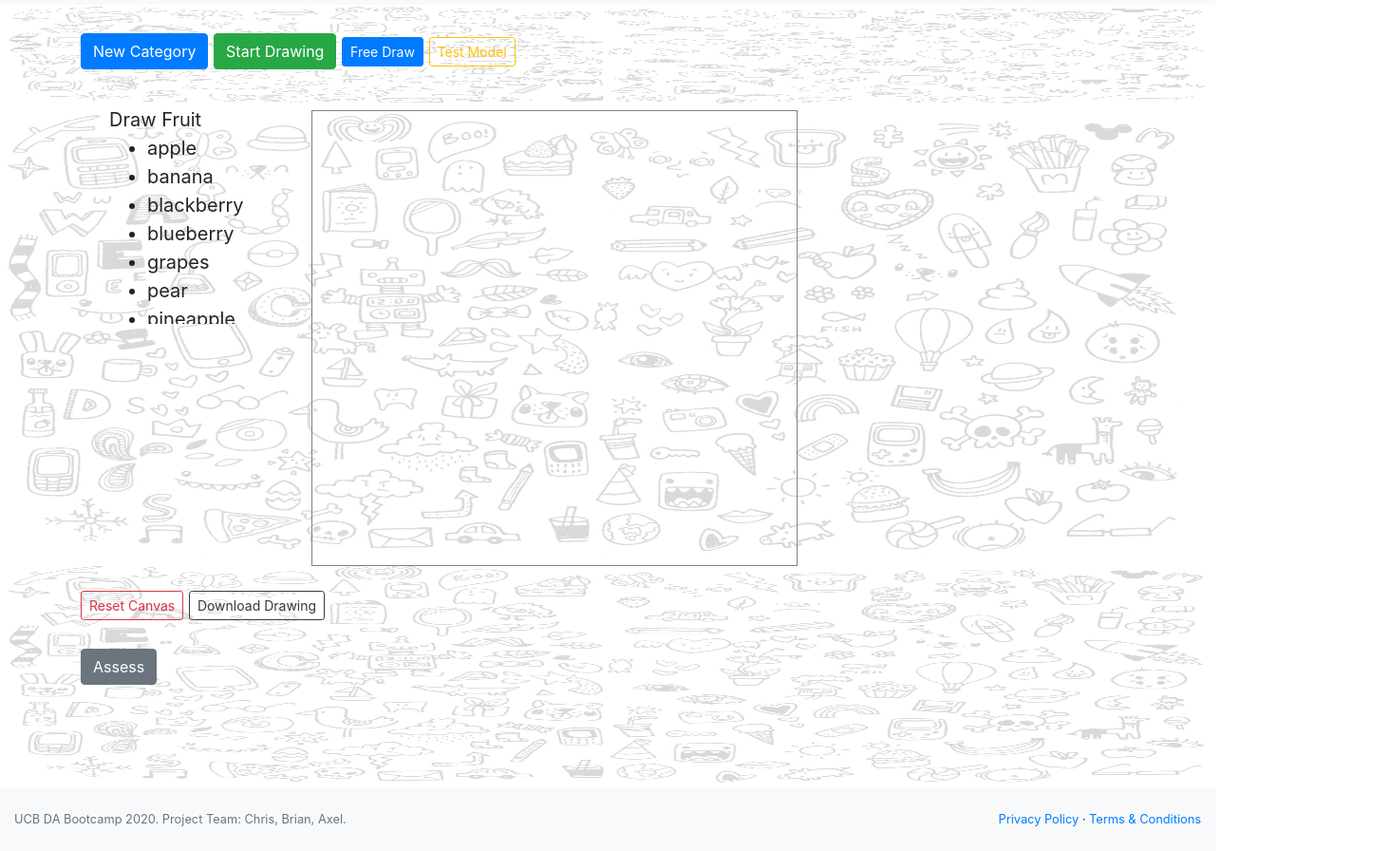
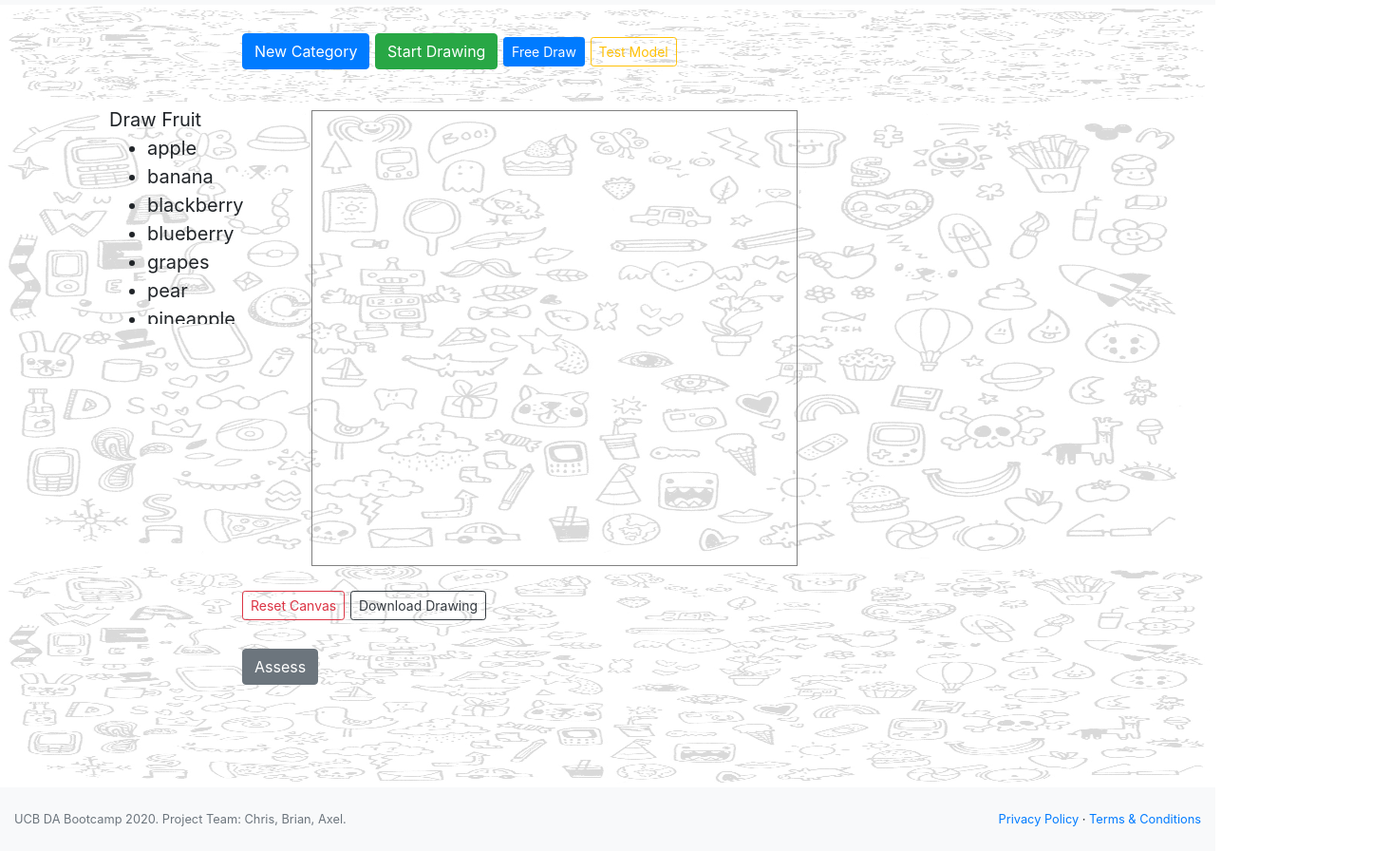
Before and after one commit to ccchiang92/Doodles, a plain HTML site: page index.html in a window 1280 px wide. Shown: the part 51-947 px from the top of the page at 95% size, 1465 px wide, since content can reach past the window. Drawn offline with nearby package versions, Linux system fonts and the light colour scheme; a script that the page names is missing.

Commit message:
scrolldown

```diff
--- a/static/css/style.css
+++ b/static/css/style.css
@@ -11,3 +11,6 @@
 .col-md-2 {
   margin-left: 100px;
 }
+.col-md-12 {
+  margin-left: 170px;
+}
```
